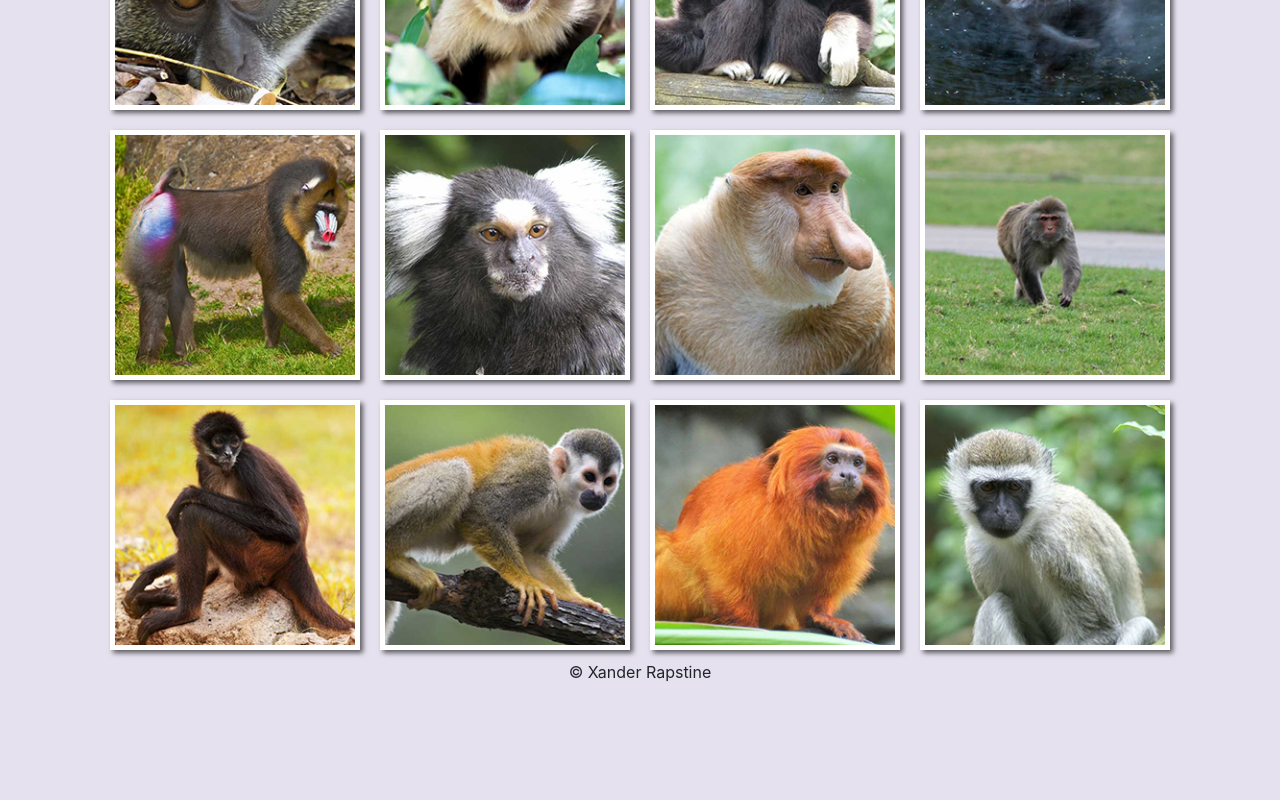
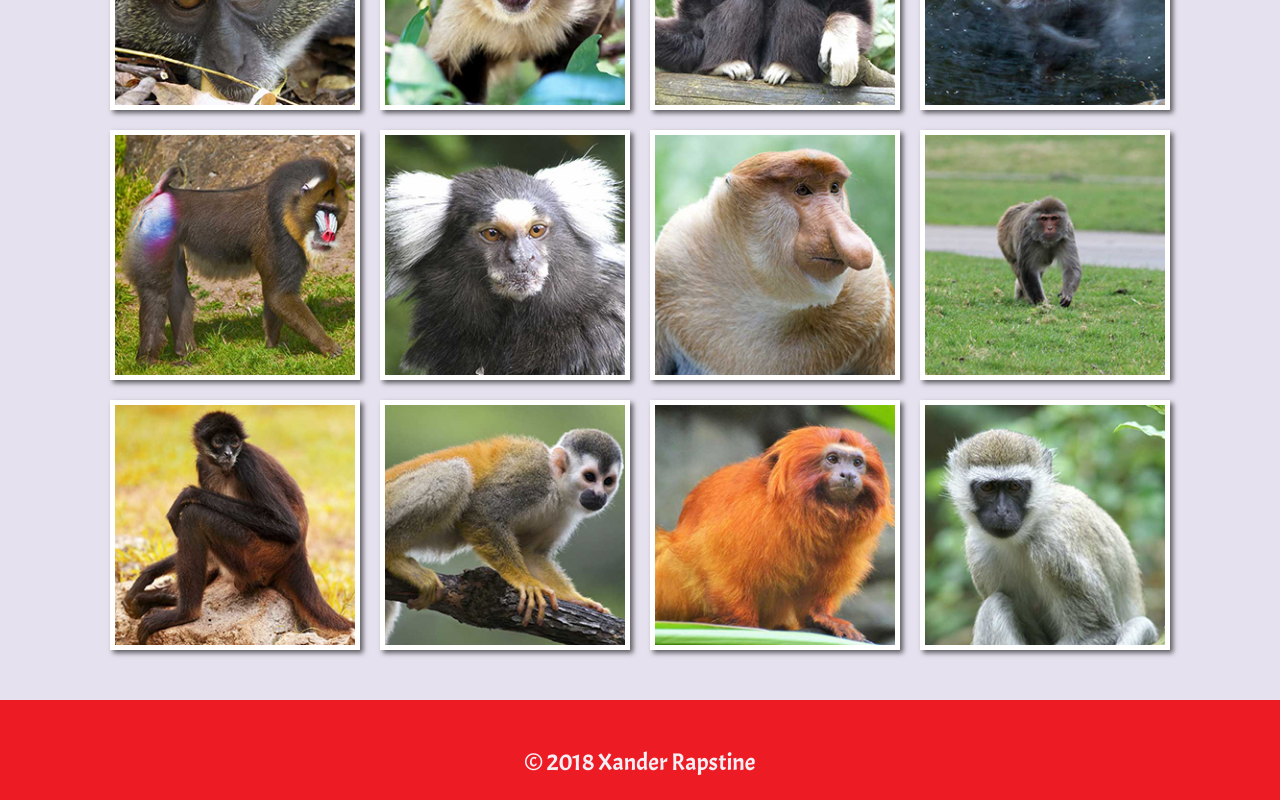
Before and after one commit to Xandromus/twelve-monkeys, a React (Create React App) app: page / in a window 1280 px wide. Shown: the part 364-1164 px from the top of the page. Before the commit the page ends 1064 px from the top, so only its background shows below. Built offline with nearby package versions, Linux system fonts and the light colour scheme.

Commit message:
finished structure and styling of page

```diff
--- a/src/App.css
+++ b/src/App.css
@@ -1,4 +1,16 @@
-@import url("https://fonts.googleapis.com/css?family=Raleway");
+@import url("https://fonts.googleapis.com/css?family=Acme");
+
+@font-face {
+  font-family: 'norwesterregular';
+  src: url('./fonts/norwester-webfont.eot');
+  src: url('./fonts/norwester-webfont.eot?#iefix') format('embedded-opentype'),
+       url('./fonts/norwester-webfont.woff2') format('woff2'),
+       url('./fonts/norwester-webfont.woff') format('woff'),
+       url('./fonts/norwester-webfont.ttf') format('truetype'),
+       url('./fonts/norwester-webfont.svg#norwesterregular') format('svg');
+  font-weight: normal;
+  font-style: normal;
+}
 
 .App {
   text-align: center;
@@ -24,6 +36,28 @@
   font-size: large;
 }
 
+/* BASIC STYLES */
+
+html {
+  max-height: 100%;
+  max-width: 100%;
+  height: 100%;
+}
+
+body {
+  height: 100%;
+  position: relative;
+}
+
+/* WRAPPER */
+
+.wrapper {
+  box-sizing: border-box;
+  min-height: 100%;
+  padding: 0 0 100px;
+  position: relative;
+}
+
 @keyframes App-logo-spin {
   from { transform: rotate(0deg); }
   to { transform: rotate(360deg); }
--- a/src/App.js
+++ b/src/App.js
@@ -44,6 +44,7 @@ class App extends Component {
   render() {
     return (
       <div className="App">
+        <div className="wrapper">
           <Header
             score={this.state.score}
             highScore={this.state.highScore}
@@ -58,6 +59,7 @@ class App extends Component {
           />
           <Footer />
         </div>
+      </div>
     );
   }
 }
--- a/src/components/Footer.js
+++ b/src/components/Footer.js
@@ -1,13 +1,14 @@
 import React, { Component } from 'react';
+import "../styles/Footer.css";
+
+let year = new Date().getFullYear();
 
 export default class Footer extends Component {
   render() {
     return (
       <footer>
-        <p>&copy;
-        <script type="text/javascript">
-            document.write(new Date().getFullYear());
-        </script> Xander Rapstine</p>
+        <p>&copy; {year} Xander Rapstine</p>
+
       </footer>
     )
   }
--- a/src/components/Header.js
+++ b/src/components/Header.js
@@ -9,7 +9,7 @@ export default class Header extends Component {
 
   render() {
     return (
-      <header className="header">
+      <header className="header sticky-top">
         <Navbar
         score={this.props.score}
         highScore={this.props.highScore}
--- a/src/components/Main.js
+++ b/src/components/Main.js
@@ -12,7 +12,7 @@ export default class Main extends Component {
   }
 
   shuffleMonkeys = (array) => {
-    for (let i = array.length -1; i > 0; i--) {
+    for (let i = array.length - 1; i > 0; i--) {
       const j = Math.floor(Math.random() * (i + 1));
       const temp = array[i];
       array[i] = array[j];
@@ -23,13 +23,14 @@ export default class Main extends Component {
 
   handleClick = (id) => {
     this.props.handleScore(id);
-    this.setState({shuffle: true})
+    this.setState({ shuffle: true })
     this.shuffleMonkeys(monkeyArray);
   }
 
   render() {
     return (
       <div>
+        <div className="container-fluid middle">
           <div className="jumbotron">
             <p>Click on all 12 monkeys to earn points, but don't click on any monkey more than once!</p>
           </div>
@@ -45,6 +46,7 @@ export default class Main extends Component {
 
           </div>
         </div>
+      </div>
     )
   }
 }
--- a/src/components/StatusModal.js
+++ b/src/components/StatusModal.js
@@ -1,5 +1,7 @@
 import React from 'react';
 import { Button, Modal, ModalHeader, ModalBody, ModalFooter } from 'reactstrap';
+
+let centered = true;
 
 export default class StatusModal extends React.Component {
   constructor(props) {
@@ -20,7 +22,7 @@ export default class StatusModal extends React.Component {
   render() {
     return (
       <div>
-        <Modal isOpen={this.props.openModal} centered="true" toggle={this.toggle} className={this.props.className}>
+        <Modal isOpen={this.props.openModal} centered={centered} toggle={this.toggle} className={this.props.className}>
           <ModalHeader toggle={this.toggle}>{this.props.message}</ModalHeader>
           <ModalBody>
             Close the dialog to play again
--- /dev/null
+++ b/src/styles/Footer.css
@@ -0,0 +1,31 @@
+/* FOOTER */
+
+footer {
+    position: absolute;
+    bottom: 0;
+    left: 0;
+    width: 100%;
+    height: 100px;
+    margin: 0 auto;
+    clear: both;
+    text-align: center;
+    background-color: #ED1C24;
+    color: #F3EFF5;
+    font-family: 'Acme', sans-serif;
+}
+
+footer p {
+    position: absolute;
+    bottom: 20px;
+    left: 0;
+    right: 0;
+    text-align: center;
+    margin: 0 auto;
+    font-size: 1.5rem;
+}
+
+@media screen and (max-width: 385px) {
+    footer p {
+        font-size: 1.2rem;
+    }
+}
--- a/src/styles/Header.css
+++ b/src/styles/Header.css
@@ -1,15 +1,3 @@
-@font-face {
-    font-family: 'norwesterregular';
-    src: url('../fonts/norwester-webfont.eot');
-    src: url('../fonts/norwester-webfont.eot?#iefix') format('embedded-opentype'),
-         url('../fonts/norwester-webfont.woff2') format('woff2'),
-         url('../fonts/norwester-webfont.woff') format('woff'),
-         url('../fonts/norwester-webfont.ttf') format('truetype'),
-         url('../fonts/norwester-webfont.svg#norwesterregular') format('svg');
-    font-weight: normal;
-    font-style: normal;
-  }
-
   header {
     color: #F3EFF5;
     background-color: #000F08;
--- a/src/styles/Main.css
+++ b/src/styles/Main.css
@@ -7,3 +7,23 @@
     max-height: 100px;
     padding: 30px!important;
 }
+
+/* MAIN */
+
+main {
+    margin-bottom: auto;
+    position: relative;
+    padding: 20px 0;
+}
+
+
+/* MIDDLE */
+
+.middle {
+    position: relative;
+    overflow: hidden;
+    width: 100%;
+    height: 100%;
+    margin: 0 auto 40px auto;
+    padding: 0!important;
+}
--- a/src/styles/Navbar.css
+++ b/src/styles/Navbar.css
@@ -1,5 +1,3 @@
-@import url("https://fonts.googleapis.com/css?family=Acme");
-
 .navbar-brand {
     font-family: 'norwesterregular', sans-serif;
     color: #ED1C24;
```
Lines whose indentation alone changed are shown as unchanged.
